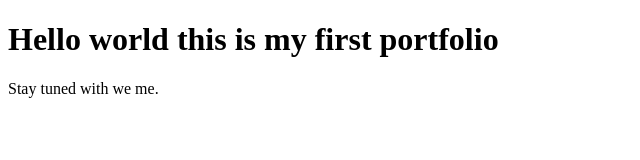
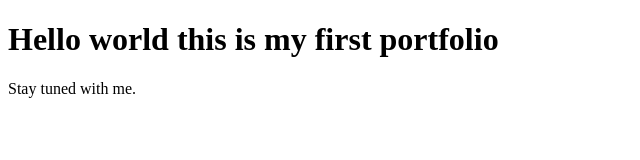
Before and after one commit to melaku471/My_First_Portfolio, a plain HTML site: page html_basic/base_index.html in a window 1280 px wide. Shown: the full height of the page, 0-640 px from the left. Drawn offline with Linux system fonts and the light colour scheme.

Commit message:
Update base_index.html

```diff
--- a/html_basic/base_index.html
+++ b/html_basic/base_index.html
@@ -7,6 +7,6 @@
 </head>
 <body>
     <h1>Hello world this is my first portfolio</h1>
-    <p>Stay tuned with we me.</p>
+    <p>Stay tuned with  me.</p>
 </body>
 </html>
```
